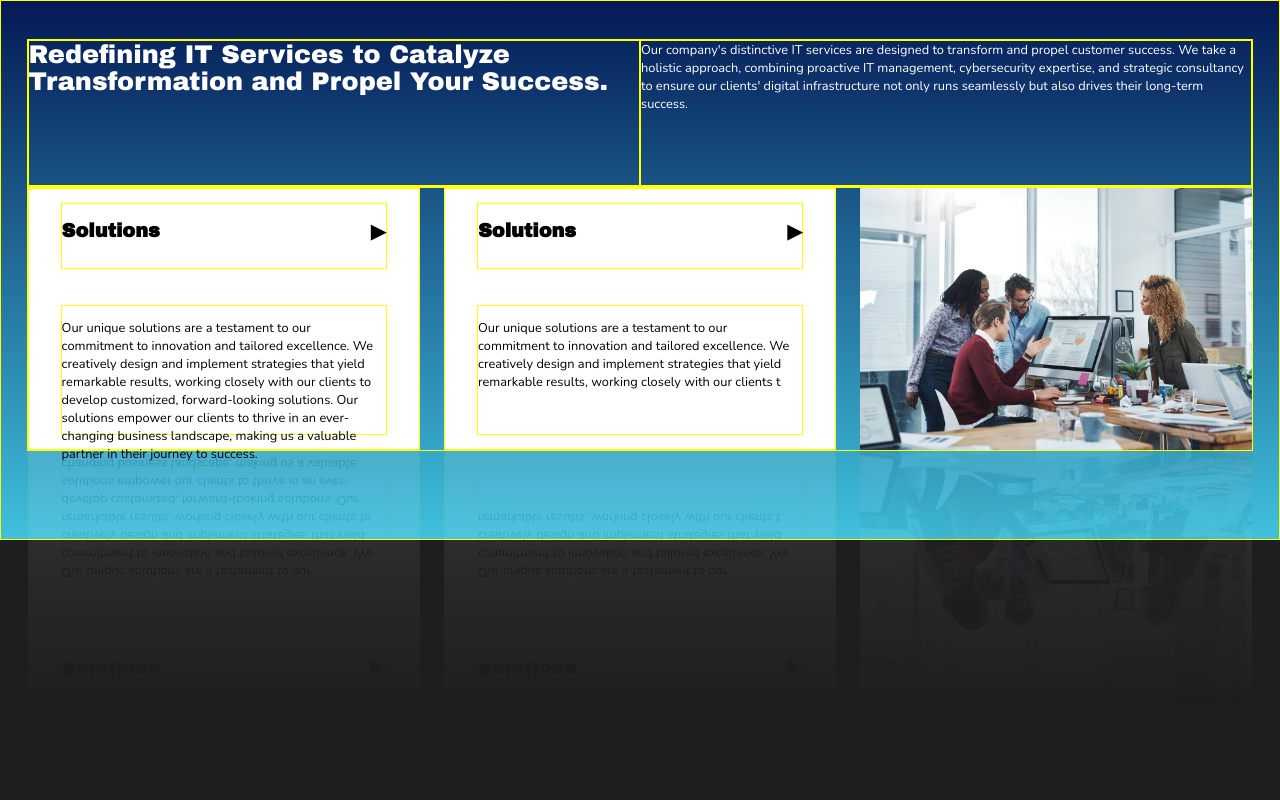
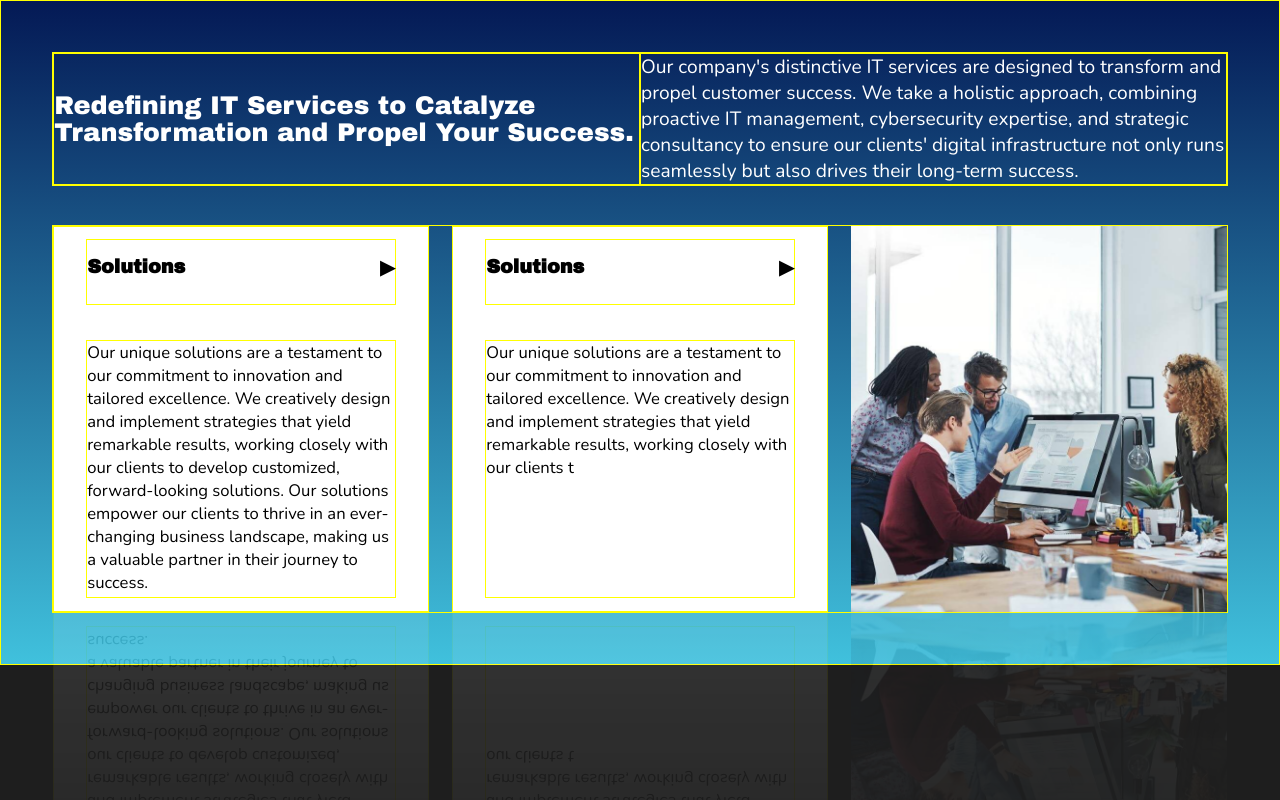
Before and after one commit to sadiqbehzad/anootech, a plain HTML site: page test.html in a window 1280 px wide. Drawn offline with nearby package versions, Linux system fonts and the light colour scheme.

Commit message:
281023 11:23

```diff
--- a/test2.css
+++ b/test2.css
@@ -205,8 +205,8 @@ html, body {
   }
 .gradient-contents {
     display: grid;
-    grid-template-rows: .75fr 1fr;
-    padding: 3vw 2vw 3vw 2vw;
+    grid-template-rows: auto auto;
+    padding: 4vw 4vw 4vw 4vw;
     border: 1px solid yellow;
 }
 
@@ -214,6 +214,7 @@ html, body {
     display: grid;
     grid-template-columns: 1fr 1fr;
     border: 1px solid yellow;
+    margin-bottom: 3vw;
 
 }
 .firstSection .header-h {
@@ -221,18 +222,20 @@ html, body {
     justify-content: center;
     color: white;
     font-family: 'Archivo Black', sans-serif;
-    text-align: left;
+    /* text-align: left; */
     font-size: 2vw;
     border: 1px solid yellow;
+    align-items: center;
 
   }
 .firstSection .paragraph {
     display: flex;
     justify-content: center;
     font-family: 'Nunito', sans-serif;
-    font-size: 1vw;
+    font-size: 1.5vw;
     color: white;
     border: 1px solid yellow;
+    align-items: center;
 }
 .secondSection {
     display: grid;
@@ -248,13 +251,14 @@ html, body {
 .solutions, .aboutus {
     display: grid;
     grid-template-columns: auto;
-    justify-content:space-evenly;
+    justify-content:center;
     background-color: white;
     -webkit-box-reflect: below 0px linear-gradient(to bottom, rgba(0,0,0,0.0), rgba(0,0,0,0.1));
     border: 1px solid yellow;
+    height: 30vw;
 
 }
-.h-title {
+.h-title{
     display: flex;
     justify-content: space-between;
     color: black;
@@ -266,19 +270,20 @@ html, body {
     padding: 0;
 
 }
-.p-body {
+.p-body{
     display: flex;
     justify-content: space-between;
     font-family: 'Nunito', sans-serif;
-    font-size: 1vw;
+    font-size: 1.3vw;
     color: black;
     border: 1px solid yellow;
-    height: 10vw;
-    padding: 0;
+    height: 20vw;
+
 }
-.secondSection span {
-    /* margin-left: 12vw; */
-  }
+.p-body p {
+    margin: 0;
+    padding-bottom: 1vw;
+}
 
 .secondSection .officePic {
   display: flex;
```
